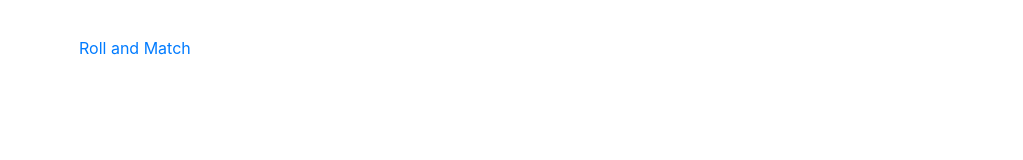
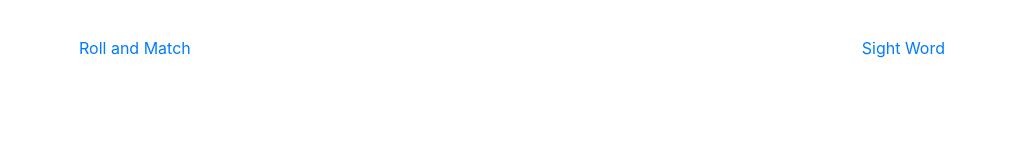
Before and after one commit to jaybenaim/worksheets, a plain HTML site: page page2.html in a window 1280 px wide. Shown: the top 160 px of the page, without its empty margins (128-1151 px from the left). Drawn offline with nearby package versions, Linux system fonts and the light colour scheme.

Commit message:
added nav adjustments

```diff
--- a/page2.html
+++ b/page2.html
@@ -16,6 +16,7 @@
 <div class="container" >
         <nav class="navbar ">
                 <a href="index.html" class="navbar navbar-primary">Roll and Match </a>
+                <a href="page3.html" class="navbar navbar-primary"> Sight Word </a>
             </nav>
     <div id="title" class="row">
     <div class="col-sm-4"> </div>
```
